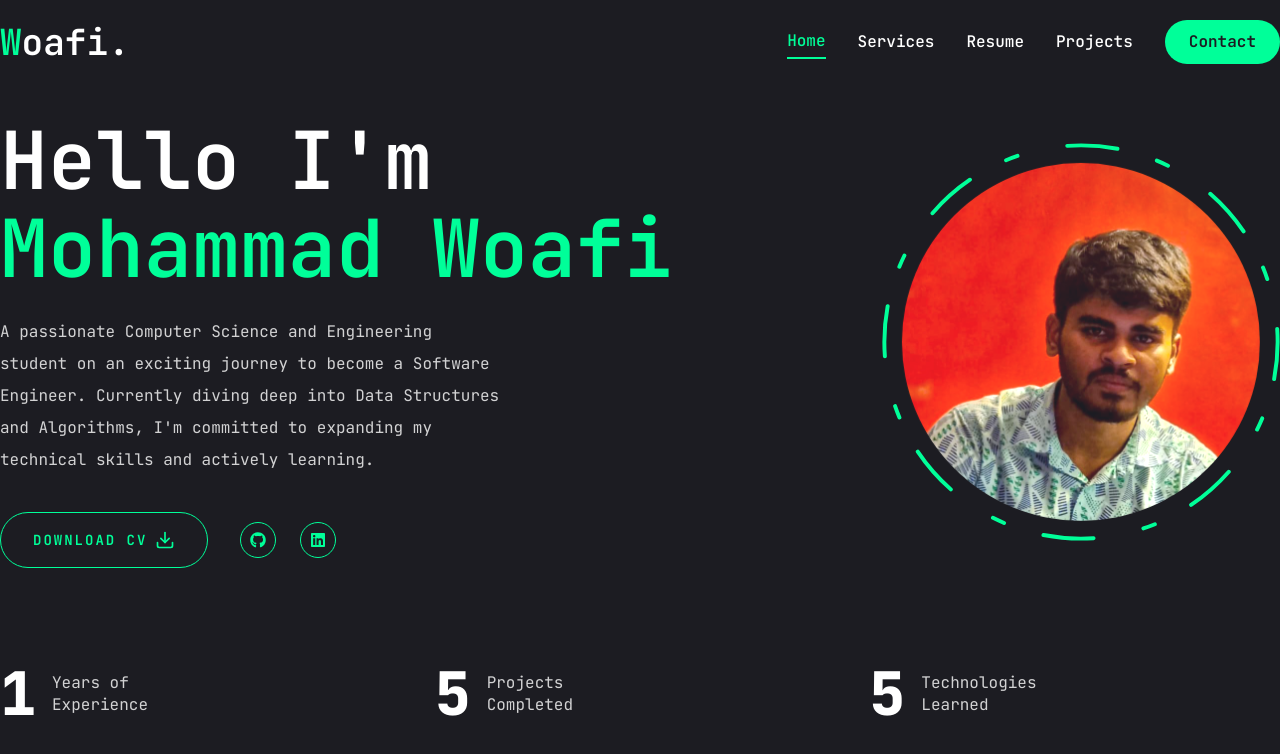
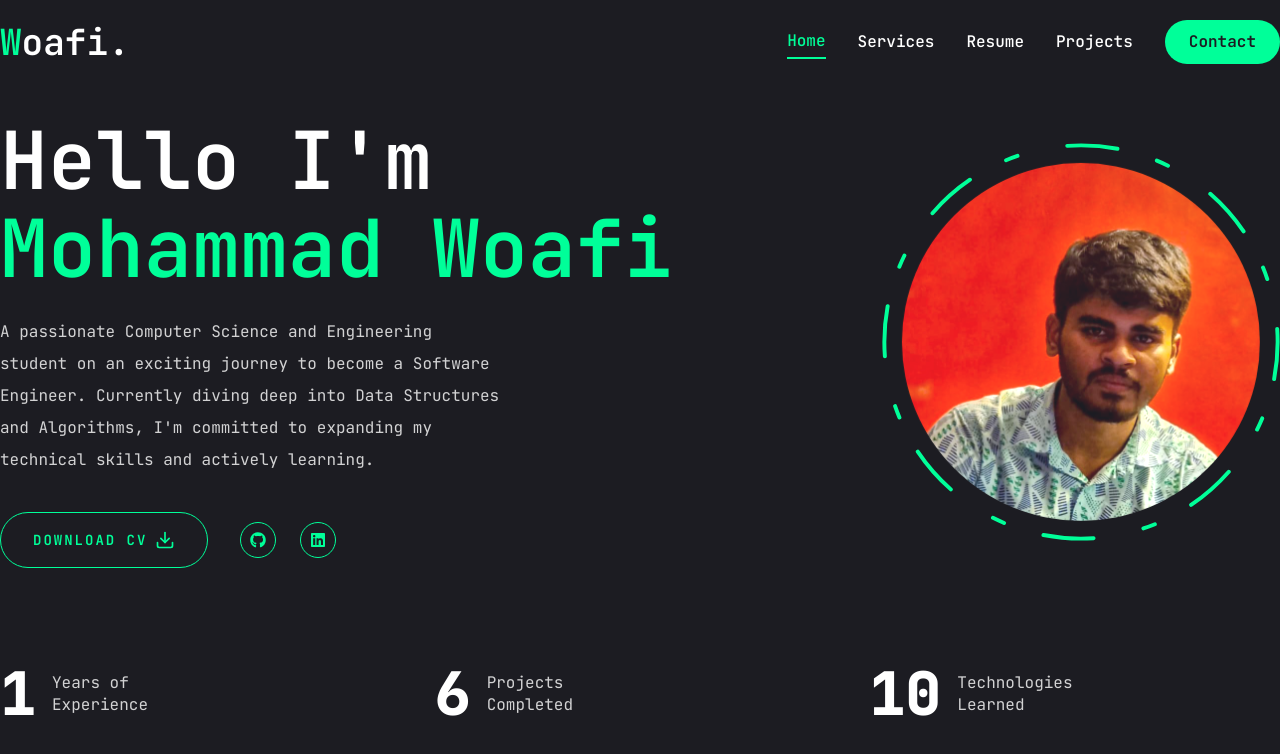
Before and after one commit to woafi/Portfolio, a Next.js app: page / in a window 1280 px wide. Shown: the top 754 px of the page. Built offline with nearby package versions, Linux system fonts and the light colour scheme.

Commit message:
version 1.1.1

```diff
--- a/components/Stats.js
+++ b/components/Stats.js
@@ -7,11 +7,11 @@ const stats = [
         text: "Years of Experience",
     },
     {
-        num: 5,
+        num: 6,
         text: "Projects Completed",
     },
     {
-        num: 5,
+        num: 10,
         text: "Technologies Learned",
     },
 ]
```
